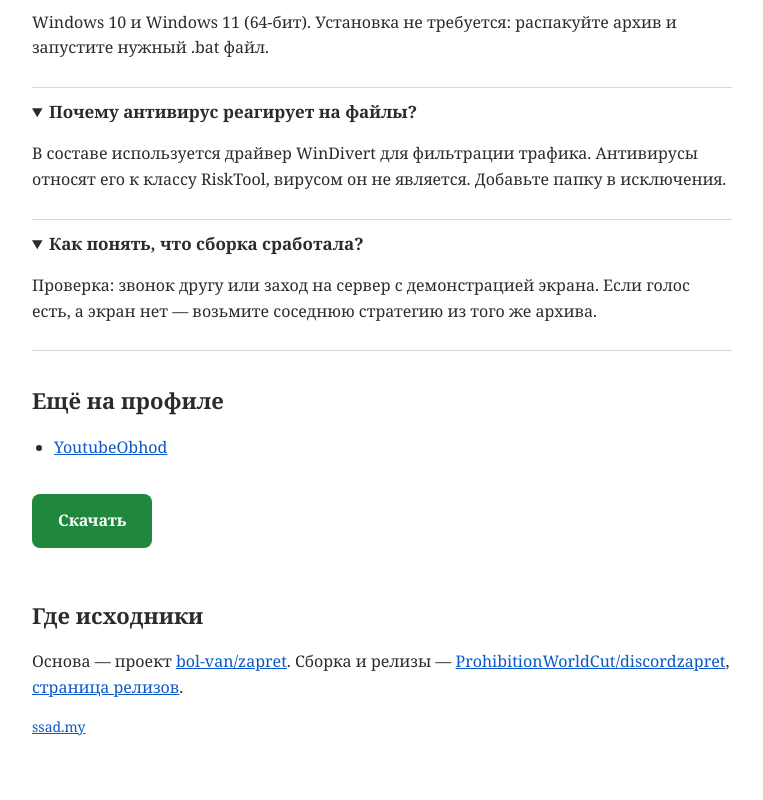
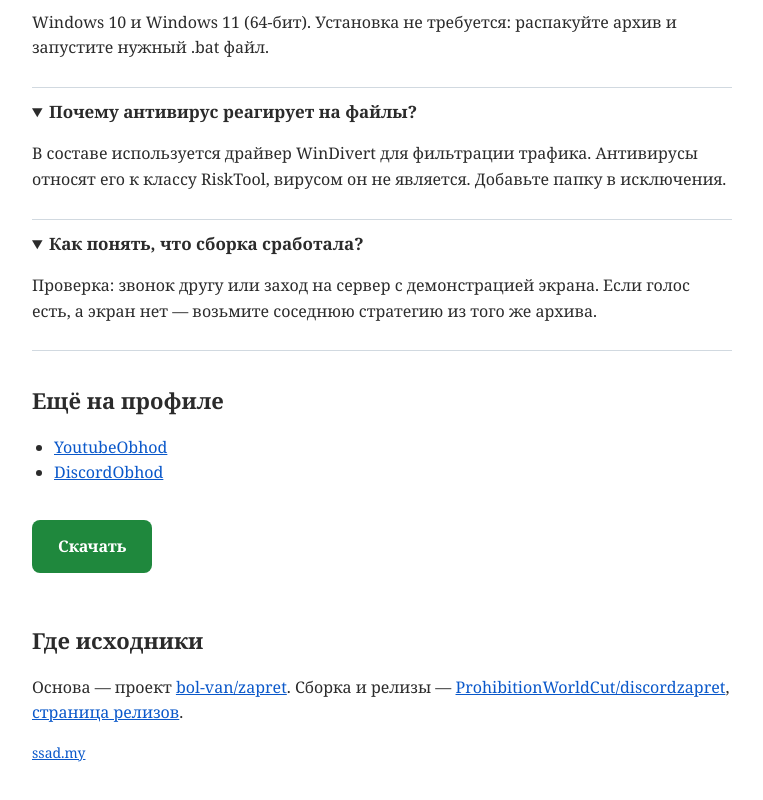
Before and after one commit to ProhibitionWorldCut/discordzapret, a plain HTML site: page docs/index.html in a window 1280 px wide. Shown: the part 1585-2385 px from the top of the page, without its empty margins (258-1021 px from the left). Drawn offline with Linux system fonts and the light colour scheme.

Commit message:
Refresh documentation

```diff
--- a/docs/index.html
+++ b/docs/index.html
@@ -90,6 +90,7 @@
   <h2>Ещё на профиле</h2>
   <ul>
     <li><a href="https://github.com/ProhibitionWorldCut/YoutubeObhod">YoutubeObhod</a></li>
+    <li><a href="https://github.com/ProhibitionWorldCut/DiscordObhod">DiscordObhod</a></li>
   </ul>
 
 
```
